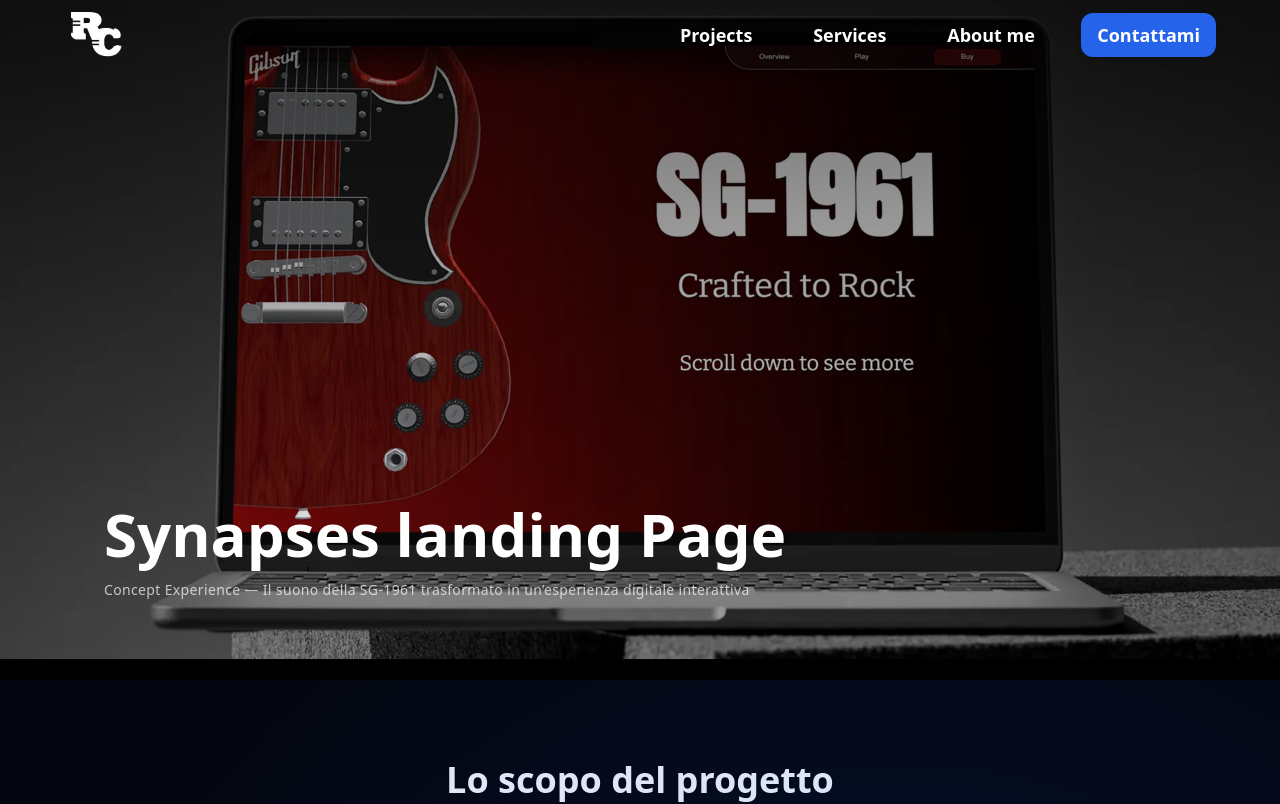
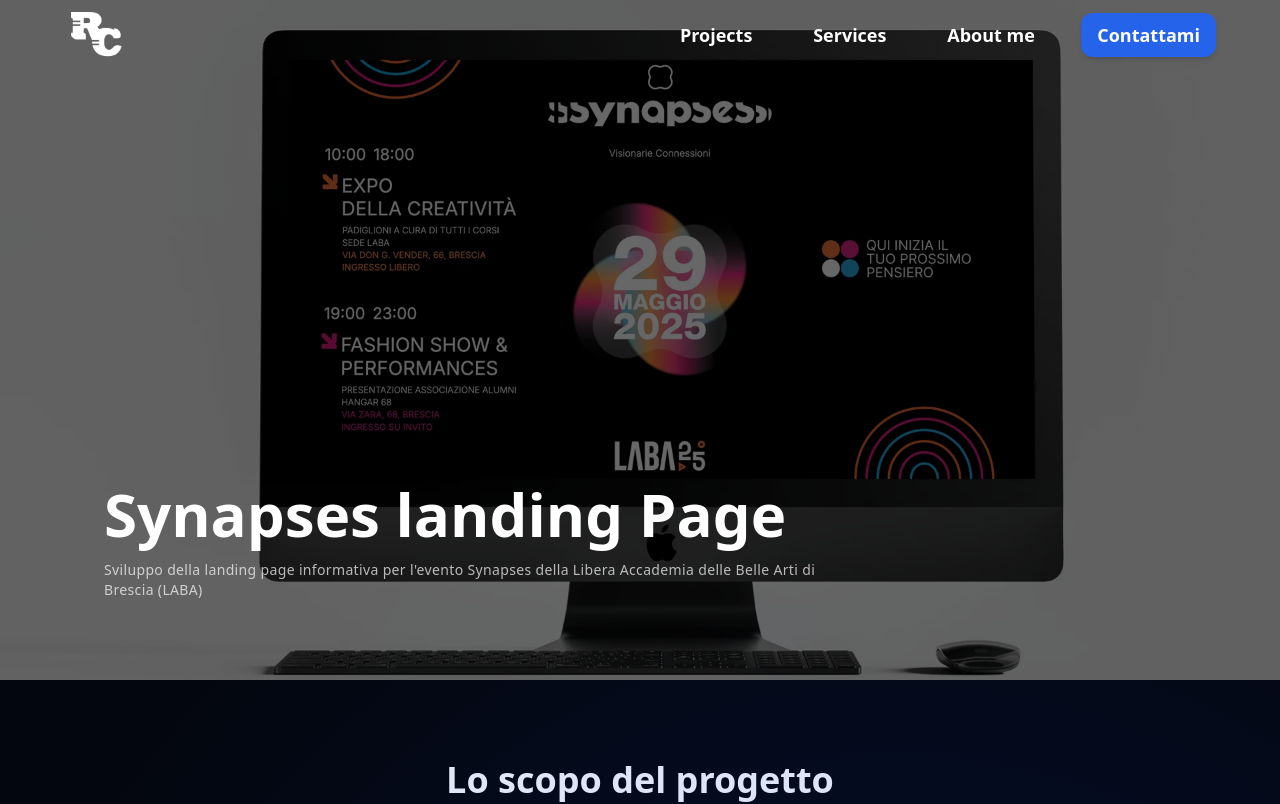
Before and after one commit to Riccardocassis/personal-website-v2, a Vue app: page /projects/project-3 in a window 1280 px wide. Shown: the top 804 px of the page. Built offline with nearby package versions, Linux system fonts and the light colour scheme.

Commit message:
Aggiungi immagine di sfondo e aggiorna il testo della landing page per l'evento Synapses, migliorando la presentazione e l'esperienza utente.

```diff
--- a/src/pages/projects/project-3.vue
+++ b/src/pages/projects/project-3.vue
@@ -1,19 +1,19 @@
 <template>
 
+<div class="min-h-screen" style="background: radial-gradient(circle at 12% 20%, rgba(255,0,150,0.04) 0 12%, rgba(0,122,255,0.03) 12% 30%, rgba(255,140,0,0.025) 30% 50%, rgba(0,0,0,1) 50% 100%), #000;">
+
   <!-- HERO (Apple-like, generous whitespace) -->
-  <section class="relative w-full md:h-[85vh] h-[50vh] overflow-hidden bg-black">
-    <img
-      src="../../assets/gibson cover pagina progetti.webp"
-      alt="Gibson cover"
-      class="reveal-img absolute inset-0 w-full h-full object-cover object-top md:object-center opacity-90"
-    />
+  <section class="relative w-full md:h-[85vh] h-[50vh] overflow-hidden">
+    <!-- Background image placed above the page gradient; slight opacity to soften contrast -->
+    <img src="../../assets/landingsynapses.webp" alt="Landingsynapses" class="absolute inset-0 w-full h-full object-cover object-top md:object-center opacity-90" />
 
-    <div class="absolute inset-0 bg-gradient-to-b from-black/60 via-black/30 to-transparent"></div>
+    <!-- Dark overlay to increase contrast for white text -->
+    <div class="absolute inset-0" style="background-color: rgba(0,0,0,0.55)"></div>
 
-    <div class="absolute inset-0 flex items-center md:items-end justify-center md:justify-start pt-6 md:pb-20 pl-4 md:pl-20">
+    <div class="absolute inset-0 flex items-center md:items-end justify-center md:justify-start pt-6 md:pb-20 pl-4 md:pl-20 z-10">
       <div class="max-w-3xl text-center md:text-left px-4 md:px-6">
         <h1 class="text-3xl md:text-6xl font-extrabold text-white leading-tight">Synapses landing Page</h1>
-        <p class="text-xs md:text-sm text-white/70 mt-3 md:mt-4 tracking-wide">Concept Experience — Il suono della SG-1961 trasformato in un’esperienza digitale interattiva</p>
+        <p class="text-xs md:text-sm text-white/70 mt-3 md:mt-4 tracking-wide">Sviluppo della landing page informativa per l'evento Synapses della Libera Accademia delle Belle Arti di Brescia (LABA)</p>
       </div>
     </div>
   </section>
@@ -121,6 +121,7 @@
     </video>
   </div>
 
+</div>
 
 </template>
 
```
Also changed, not shown: src/assets/landingsynapses.webp (added).
